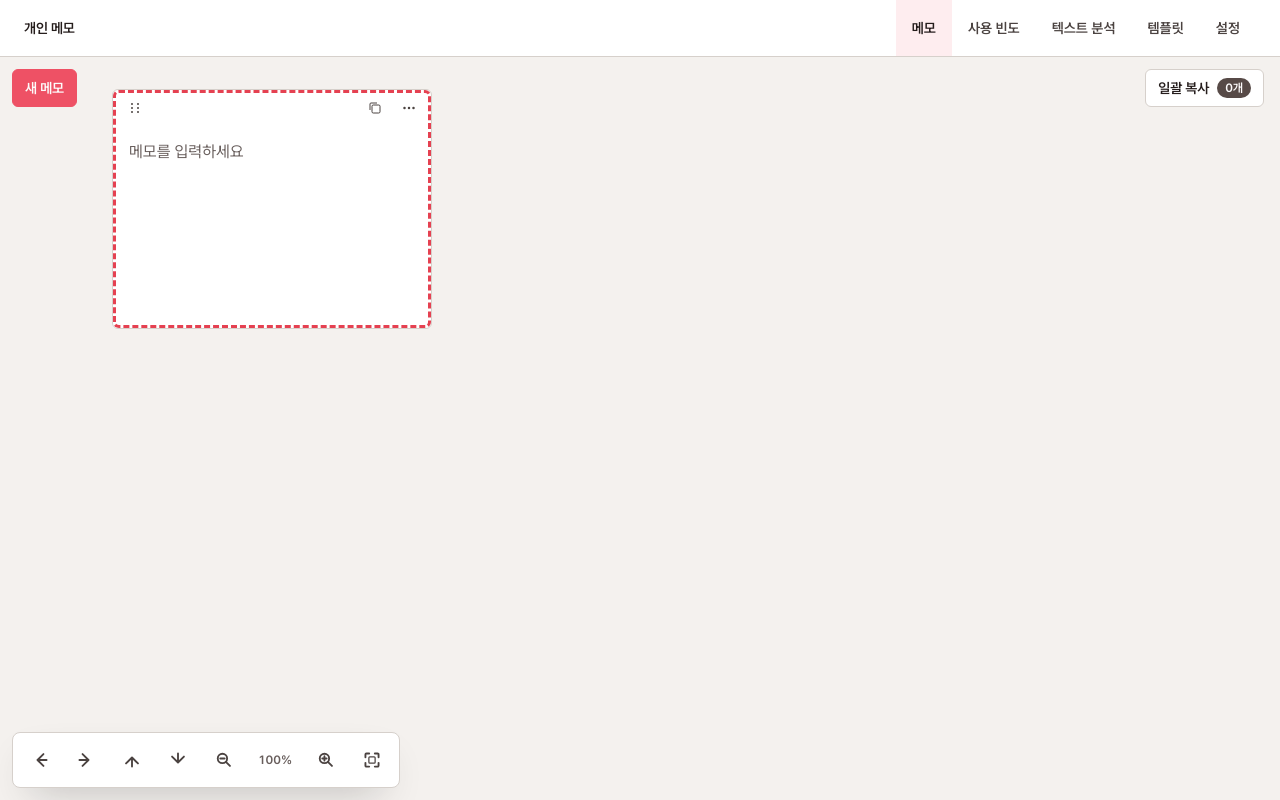
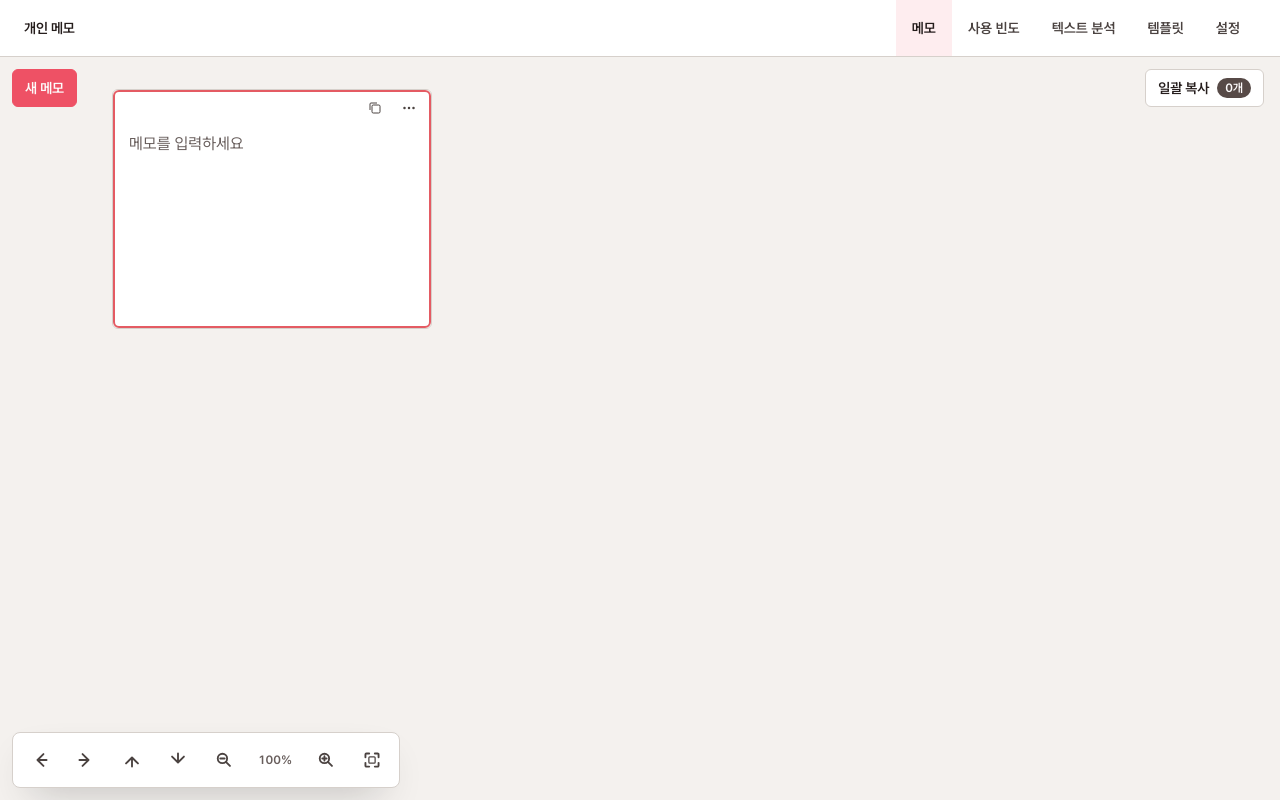
Before and after one commit to nwleedev/nwleedev, a Next.js app in the folder apps/notes/: page / in a window 1280 px wide. Both pictures are taken after a click on the button "새 메모". Built offline with nearby package versions, Linux system fonts and the light colour scheme.

Commit message:
fix(notes): unify note selection and header dragging
Make note selection consistent across text and keyboard interaction while preserving editing and moving controls.

본문과 키보드 조작의 메모 선택 표시 통일 및 편집과 이동 조작 유지

```diff
--- a/apps/notes/src/_pages/notes/ui/note-card.tsx
+++ b/apps/notes/src/_pages/notes/ui/note-card.tsx
@@ -16,7 +16,7 @@ import {
 } from "@/shared/ui/action-popover"
 import { Button } from "@/shared/ui/button"
 import { IconButton } from "@/shared/ui/icon-button"
-import { CopyIcon, GripIcon } from "@/shared/ui/icons"
+import { CopyIcon } from "@/shared/ui/icons"
 import { StatusNotice } from "@/shared/ui/status-notice"
 
 import type { SaveNoteContentResult } from "../model/save-note-content"
@@ -166,11 +166,11 @@ export function NoteCard({
   const controlsDisabled = interactionPending || gesture.saving
   const selectedVisible = selected && !commandPressed
   const headerClassName = joinClassNames(
-    "flex h-9 shrink-0 items-center justify-between px-1.5",
+    "flex h-9 shrink-0 items-center justify-between",
     commandPressed ? "[&_button]:invisible" : undefined,
   )
   const cardClassName = joinClassNames(
-    "absolute flex flex-col overflow-visible rounded-note border border-border bg-surface-raised outline-transparent focus-visible:outline-none after:pointer-events-none after:absolute after:inset-0 after:z-10 after:rounded-note after:content-[''] after:forced-colors:border-[Highlight] focus-visible:after:border-[0.2rem] focus-visible:after:border-dashed focus-visible:after:border-focus has-[textarea:focus-visible]:after:border-[0.2rem] has-[textarea:focus-visible]:after:border-dashed has-[textarea:focus-visible]:after:border-focus",
+    "absolute flex flex-col overflow-visible rounded-note border border-border bg-surface-raised outline-transparent focus-visible:outline-none after:pointer-events-none after:absolute after:inset-0 after:z-10 after:rounded-note after:content-[''] after:forced-colors:border-[Highlight]",
     selectedVisible
       ? "after:border-2 after:border-selection"
       : undefined,
@@ -203,7 +203,10 @@ export function NoteCard({
   function selectFromKeyboard(event: ReactFocusEvent<HTMLElement>) {
     onFocusNote(note.id)
 
-    if (event.target === event.currentTarget && !commandPressed) {
+    const noteOrContent =
+      event.target === event.currentTarget || event.target.id === contentId
+
+    if (noteOrContent && !commandPressed) {
       onSelect(note.id)
     }
   }
@@ -259,6 +262,9 @@ export function NoteCard({
       event.metaKey && event.altKey && !event.ctrlKey && !event.shiftKey
 
     if (!individualCopy && !batchCopy) {
+      if (!event.metaKey) {
+        onSelect(note.id)
+      }
       return
     }
 
@@ -356,9 +362,9 @@ export function NoteCard({
         선택됨
       </span>
       <header className={headerClassName}>
-        <IconButton
+        <button
           aria-label="메모 이동"
-          className="h-6 w-6 cursor-grab touch-none active:cursor-grabbing"
+          className="h-full min-w-0 flex-1 cursor-grab touch-none rounded-tl-note disabled:cursor-default active:cursor-grabbing"
           disabled={controlsDisabled}
           onClick={selectFromHeader}
           onDoubleClick={openPropertiesFromHeader}
@@ -367,13 +373,11 @@ export function NoteCard({
           onPointerDown={(event) => gesture.start(event, "move")}
           onPointerMove={gesture.move}
           onPointerUp={gesture.finish}
-          size="compact"
           tabIndex={-1}
-        >
-          <GripIcon />
-        </IconButton>
+          type="button"
+        />
         <div
-          className="flex items-center gap-0.5"
+          className="flex items-center gap-0.5 pr-1.5"
           data-note-header-actions=""
           onClick={stopHeaderAction}
           onDoubleClick={stopHeaderAction}
@@ -399,9 +403,7 @@ export function NoteCard({
       </header>
       <textarea
         aria-label="메모 내용"
-        className={joinClassNames(
-          "min-h-0 flex-1 resize-none overflow-auto border-0 bg-transparent px-4 py-3 text-base leading-7 text-text outline-transparent focus-visible:outline-none placeholder:text-soft-ink",
-        )}
+        className="min-h-0 flex-1 resize-none overflow-auto border-0 bg-transparent px-4 pb-3 pt-1 text-base leading-7 text-text outline-none placeholder:text-soft-ink"
         id={contentId}
         onClick={runContentShortcut}
         onMouseDown={prepareContentShortcut}
```
Also changed, not shown: 4 other files (tests, documents, lock files or other folders).
